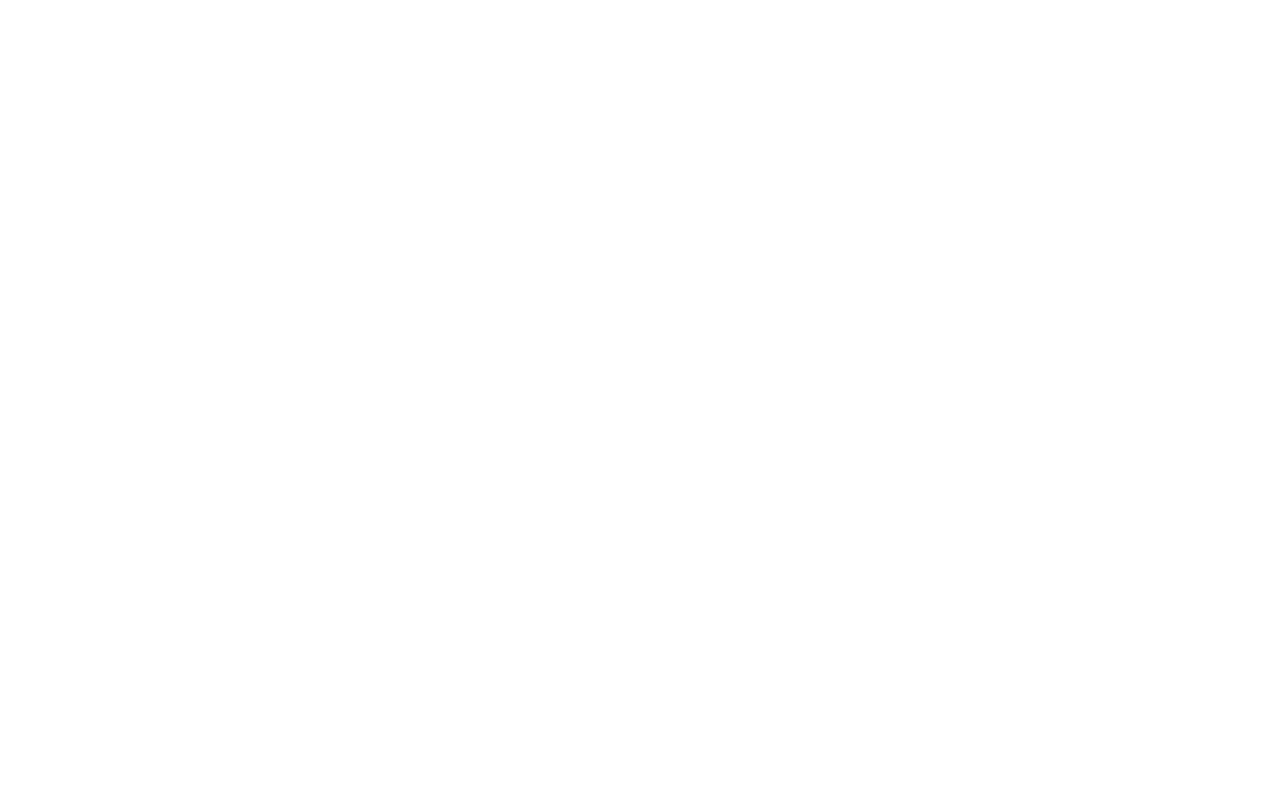
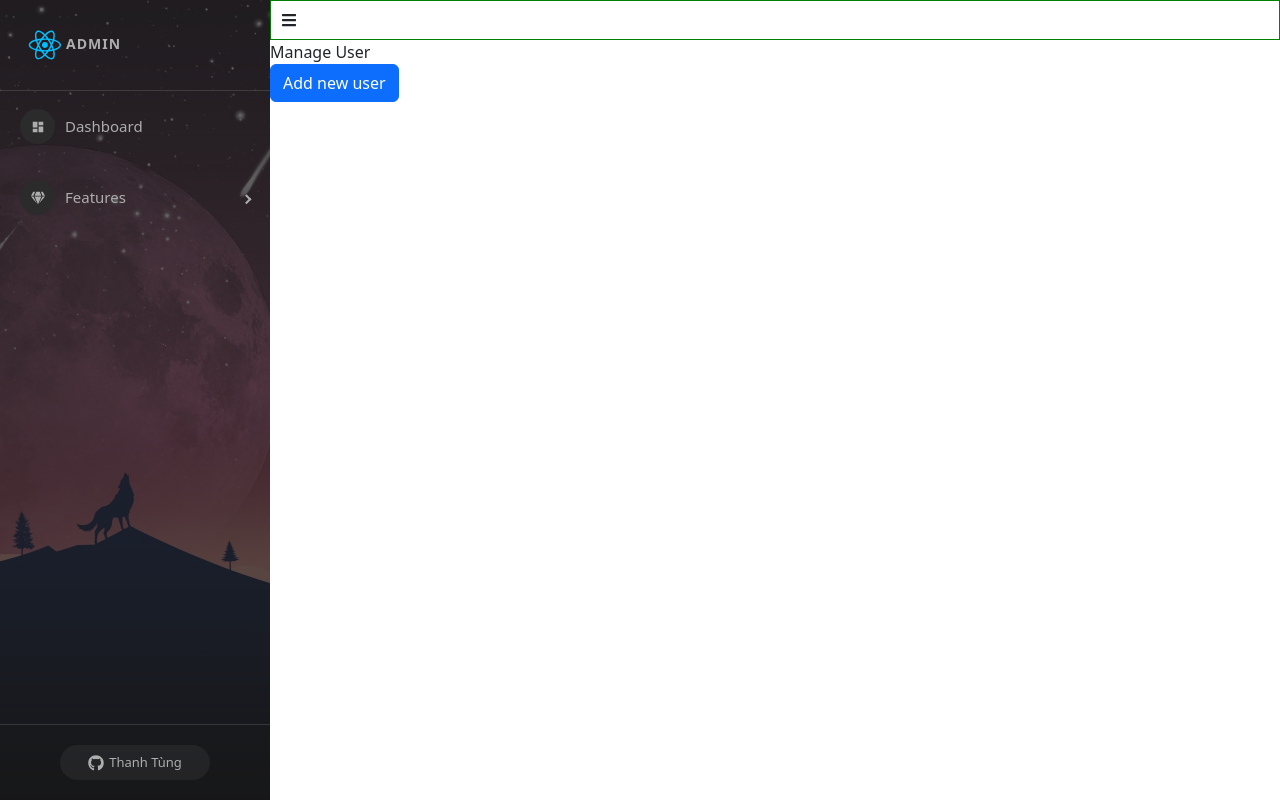
Before and after one commit to tungnt99/React-Basic, a React (Create React App) app: page /admin/manage-user in a window 1280 px wide. Before the commit this address had no page. Built offline with nearby package versions, Linux system fonts and the light colour scheme.

Commit message:
design modal create user #56

```diff
--- a/package.json
+++ b/package.json
@@ -6,15 +6,18 @@
     "@testing-library/jest-dom": "5.16.4",
     "@testing-library/react": "13.3.0",
     "@testing-library/user-event": "13.5.0",
+    "axios": "^0.27.2",
     "bootstrap": "^5.2.3",
     "react": "18.2.0",
     "react-bootstrap": "^2.7.0",
     "react-dom": "18.2.0",
     "react-icons": "^4.4.0",
+    "react-paginate": "^8.1.3",
     "react-pro-sidebar": "^0.7.1",
     "react-redux": "8.0.1",
     "react-router-dom": "6.3.0",
     "react-scripts": "5.0.1",
+    "react-toastify": "^9.0.7",
     "redux": "4.2.0",
     "redux-devtools-extension": "2.13.9",
     "redux-thunk": "2.4.1",
--- a/src/components/Admin/Admin.jsx
+++ b/src/components/Admin/Admin.jsx
@@ -2,6 +2,8 @@
 import SideBar from './SideBar'
 import { FaBars } from 'react-icons/fa';
 import './assets/admin.scss'
+import { Outlet } from "react-router-dom";
+
 export default function Admin(props) {
   const [collapsed, setCollapsed] = useState(false);
 
@@ -11,7 +13,12 @@
         <SideBar collapsed={collapsed}/>
       </div>
       <div className="admin-content" role="button">
-        <FaBars onClick={() => setCollapsed(!collapsed)}/>
+        <div className='admin-header'>
+          <FaBars onClick={() => setCollapsed(!collapsed)}/>
+        </div>
+        <div className='admin-main'>
+          <Outlet />
+        </div>
       </div>
     </div>
   )
--- /dev/null
+++ b/src/components/Admin/Contents/Dashboard/Dashboard.jsx
@@ -0,0 +1,7 @@
+import React from 'react'
+
+export default function Dashboard() {
+  return (
+    <div>Dashboard</div>
+  )
+}
--- /dev/null
+++ b/src/components/Admin/Contents/ManageUser/ManageUsers.jsx
@@ -0,0 +1,20 @@
+import React from 'react'
+import ModalCreateUser from './ModalCreateUser'
+
+export default function ManageUsers(props) {
+  return (
+    <div className="manage-user-container">
+    <div className="title">
+      Manage User
+    </div>
+    <div className="user-content">
+      {/* <div>
+        <button className='btn btn-success'>Add new users</button>
+      </div> */}
+      <div>
+        <ModalCreateUser />
+      </div>
+    </div>
+  </div>
+  )
+}
--- /dev/null
+++ b/src/components/Admin/Contents/ManageUser/ModalCreateUser.jsx
@@ -0,0 +1,60 @@
+import React, { useState } from 'react';
+import Button from 'react-bootstrap/Button';
+import Modal from 'react-bootstrap/Modal';
+import { FcPlus } from "react-icons/fc";
+
+export default function ModalCreateUser() {
+    const [show, setShow] = useState(false);
+    const handleClose = () => setShow(false);
+    const handleShow = () => setShow(true);
+
+    return (
+        <>
+            <Button variant="primary" onClick={handleShow}>
+                Add new user
+            </Button>
+
+            <Modal show={show} onHide={handleClose} size="xl" backdrop="static">
+                <Modal.Header closeButton>
+                    <Modal.Title>Add New User</Modal.Title>
+                </Modal.Header>
+                <Modal.Body>
+                    <form className="row">
+                        <div className="col-md-6 mb-3">
+                            <label className="form-label">Email</label>
+                            <input type="email" className="form-control" />
+                        </div>
+                        <div className="col-md-6 mb-3">
+                            <label className="form-label">Password</label>
+                            <input type="password" className="form-control" />
+                        </div>
+
+                        <div className="col-md-6 mb-3">
+                            <label className="form-label">Username</label>
+                            <input type="text" className="form-control" />
+                        </div>
+                        <div className="col-md-6 mb-3">
+                            <label className="form-label">Role</label>
+                            <select className="form-select">
+                                <option selected value="USER">USER</option>
+                                <option value="ADMIN">ADMIN</option>
+                            </select>
+                        </div>
+                        <div className="col-md-12">
+                            <label className="form-label" htmlFor='upload-image' role="button"> <FcPlus /> Upload File Image</label>
+                            <input type="file" className="form-control" id="upload-image" hidden />
+                        </div>
+                    </form>
+                </Modal.Body>
+                <Modal.Footer>
+                    <Button variant="secondary" onClick={handleClose}>
+                        Close
+                    </Button>
+                    <Button variant="primary" onClick={handleClose}>
+                        Save Changes
+                    </Button>
+                </Modal.Footer>
+            </Modal>
+        </>
+    );
+}
--- a/src/components/Admin/SideBar.jsx
+++ b/src/components/Admin/SideBar.jsx
@@ -9,6 +9,8 @@
     SidebarFooter,
     SidebarContent,
 } from 'react-pro-sidebar';
+import { Link } from 'react-router-dom';
+
 import { FaGem, FaGithub } from 'react-icons/fa';
 import sidebarBg from './assets/bg2.jpg';
 import { DiReact } from 'react-icons/di';
@@ -50,6 +52,7 @@
                             icon={<MdDashboard />}
                         >
                             Dashboard
+                            <Link to="/admin" />
                         </MenuItem>
                     </Menu>
                     <Menu iconShape="circle">
@@ -57,7 +60,9 @@
                             icon={<FaGem />}
                             title="Features"
                         >
-                            <MenuItem>Quản lý Users</MenuItem>
+                            <MenuItem>Quản lý Users
+                                <Link to="/admin/manage-user" />
+                            </MenuItem>
                             <MenuItem>Quản lý bài Quiz</MenuItem>
                             <MenuItem>Quản lý câu hỏi</MenuItem>
                         </SubMenu>
--- a/src/components/Admin/assets/admin.scss
+++ b/src/components/Admin/assets/admin.scss
@@ -3,7 +3,22 @@
     .admin-sidebar{
         height: 100vh;
     }
+    .admin-content{
+      width: 100%;
+      .admin-header{
+        height: 40px;
+        display: flex;
+        align-items: center;
+        padding: 0 10px;
+        border: 1px solid green;
+
+      }
+      .admin-main{
+
+      }
+    }
 }
+
 .sidebar-btn-wrapper {
     display: flex;
     align-items: center;
--- a/src/index.js
+++ b/src/index.js
@@ -9,6 +9,8 @@
 import Home from "./components/Home/Home";
 import User from "./components/User/User";
 import Admin from "./components/Admin/Admin";
+import Dashboard from './components/Admin/Contents/Dashboard/Dashboard';
+import ManageUsers from './components/Admin/Contents/ManageUser/ManageUsers';
 
 const root = ReactDOM.createRoot(document.getElementById('root'));
 root.render(
@@ -19,7 +21,11 @@
           <Route index element={<Home />} />
           <Route exact path="/user" element={<User />} />
         </Route>
-        <Route exact path="/admin" element={<Admin />} />
+        <Route exact path="/admin" element={<Admin />}>
+          <Route index element={<Dashboard />} />
+          <Route exact path="manage-user" element={<ManageUsers />} />
+
+        </Route>
       </Routes>
     </BrowserRouter>
   </Provider>
```
Also changed, not shown: 1 other file (tests, documents, lock files or other folders).
